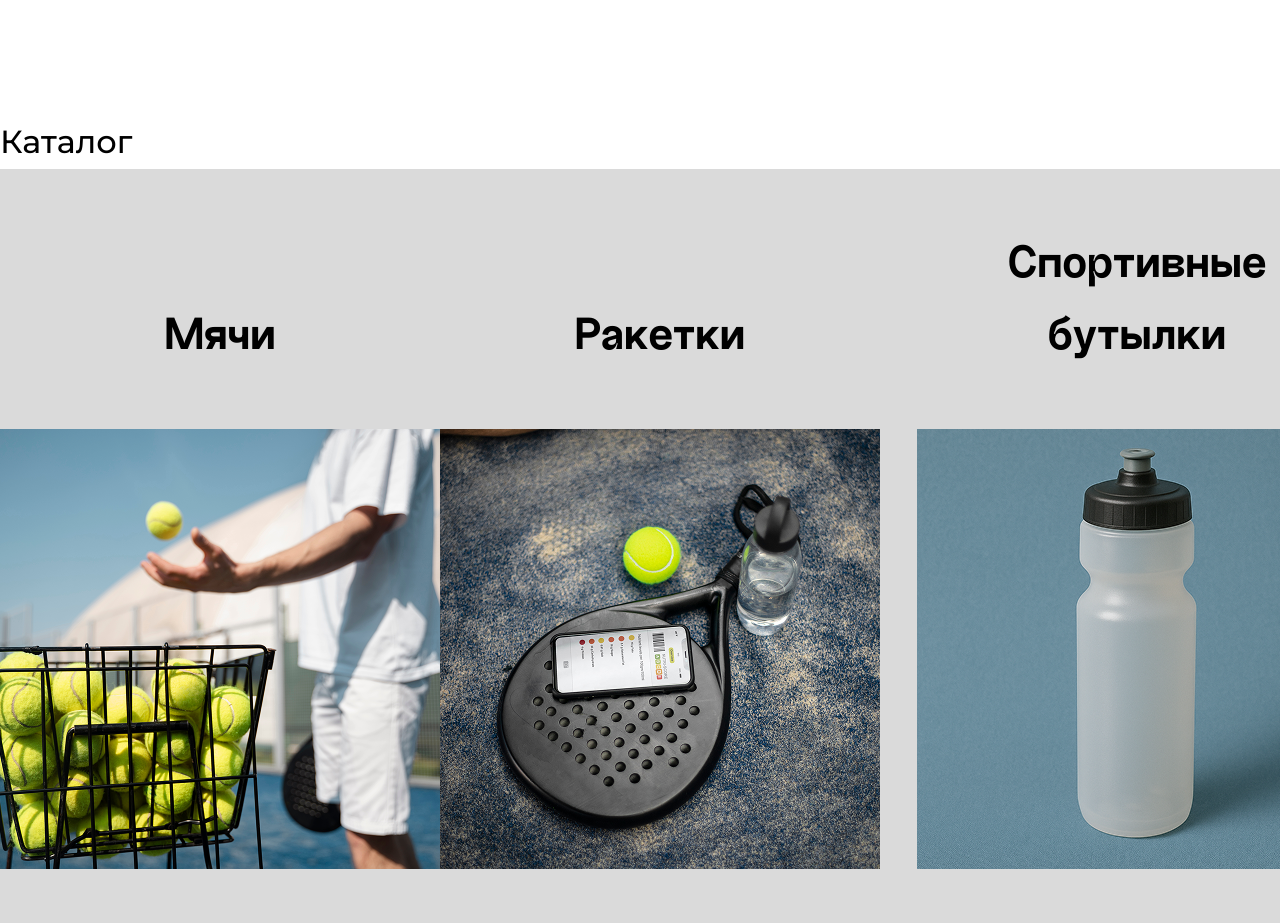
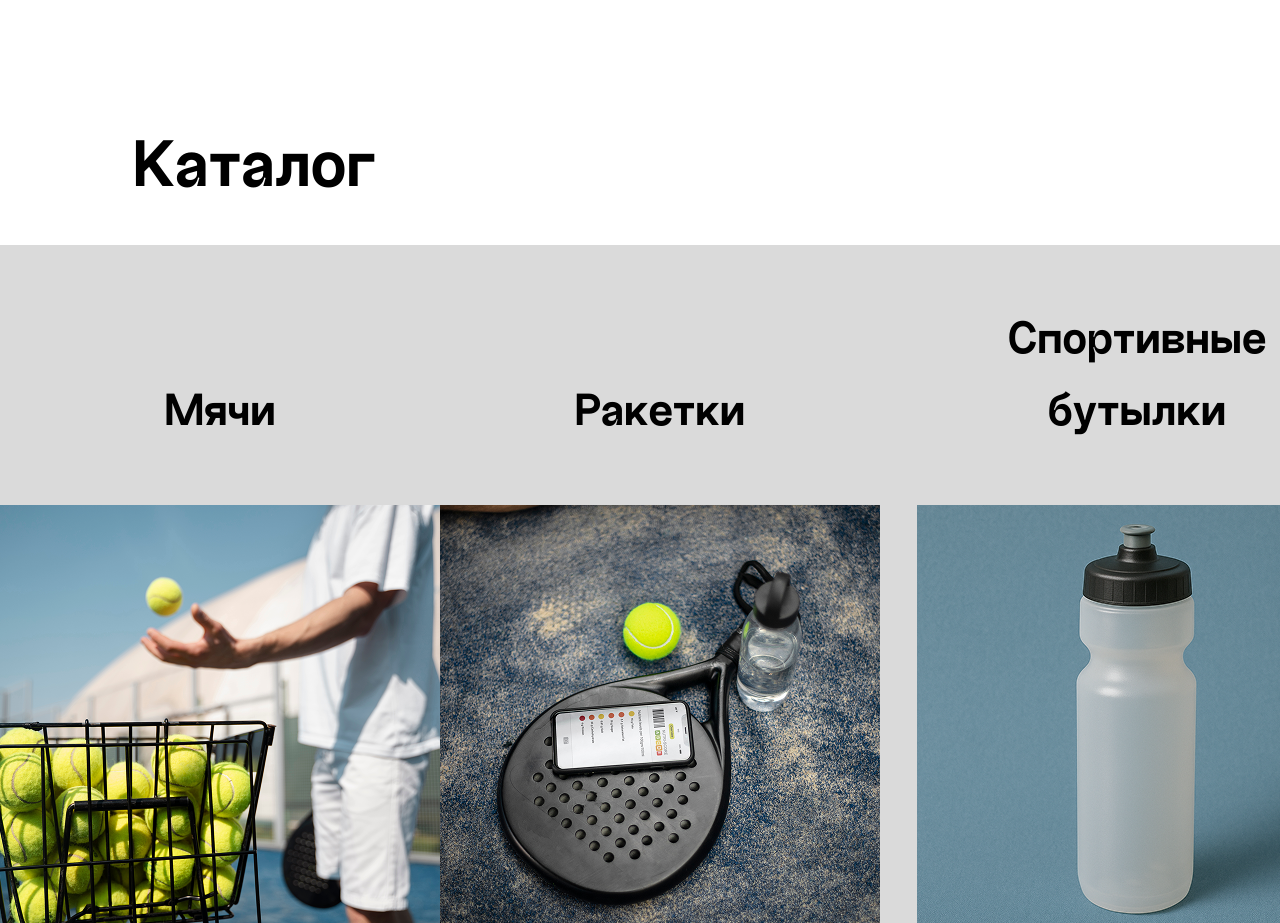
Before and after one commit to StichSixTwoSix/Padel, a plain HTML site: page index.html in a window 1280 px wide. Shown: the part 6496-7419 px from the top of the page. Drawn offline with Linux system fonts and the light colour scheme.

```diff
--- a/style.css
+++ b/style.css
@@ -195,6 +195,15 @@
   height: 659px;
   margin-bottom: 125px;
 }
+
+.catalog-h2 {
+  font-family: "Random Grotesque Standard Bold StandardBold";
+  font-weight: normal;
+  font-size: 70px;
+  margin-left: 133px;
+  margin-bottom: 38px;
+}
+
 .cat-cards {
   background: #dadada;
   padding-bottom: 102px;
```
